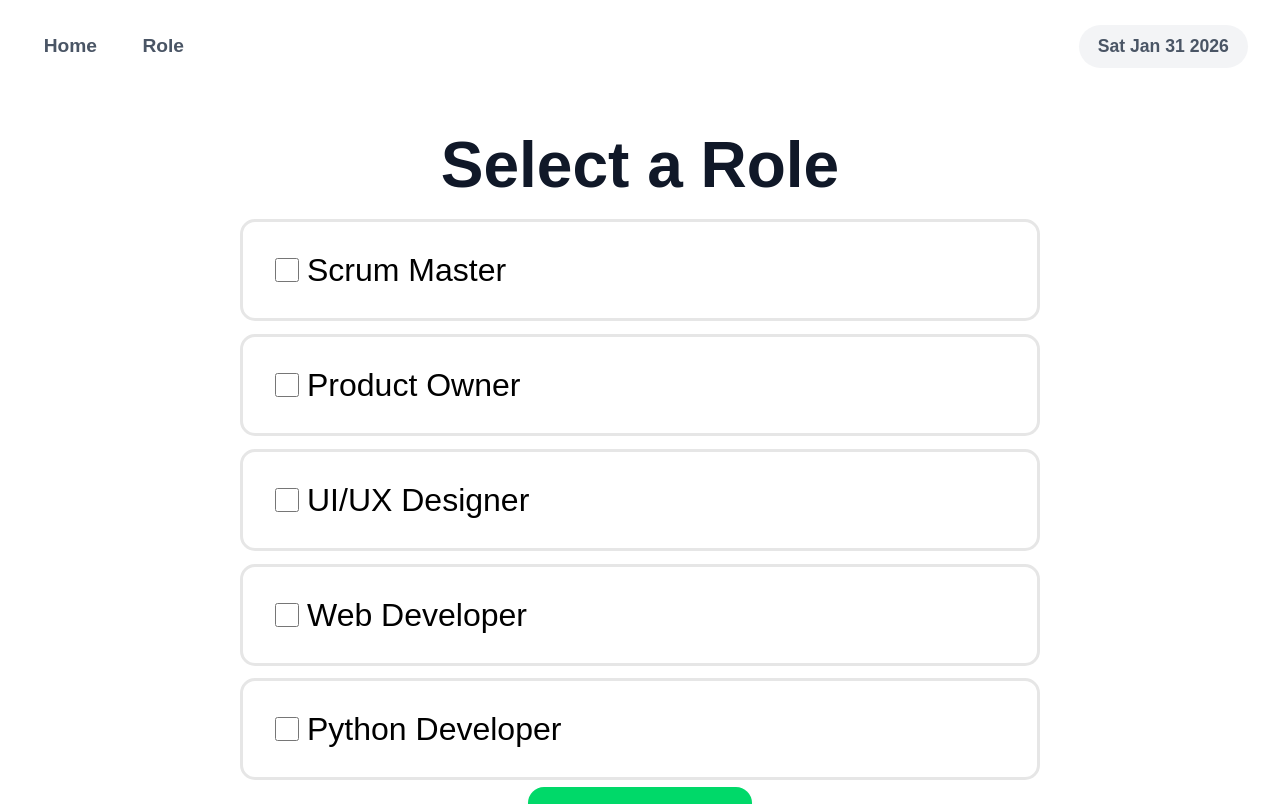
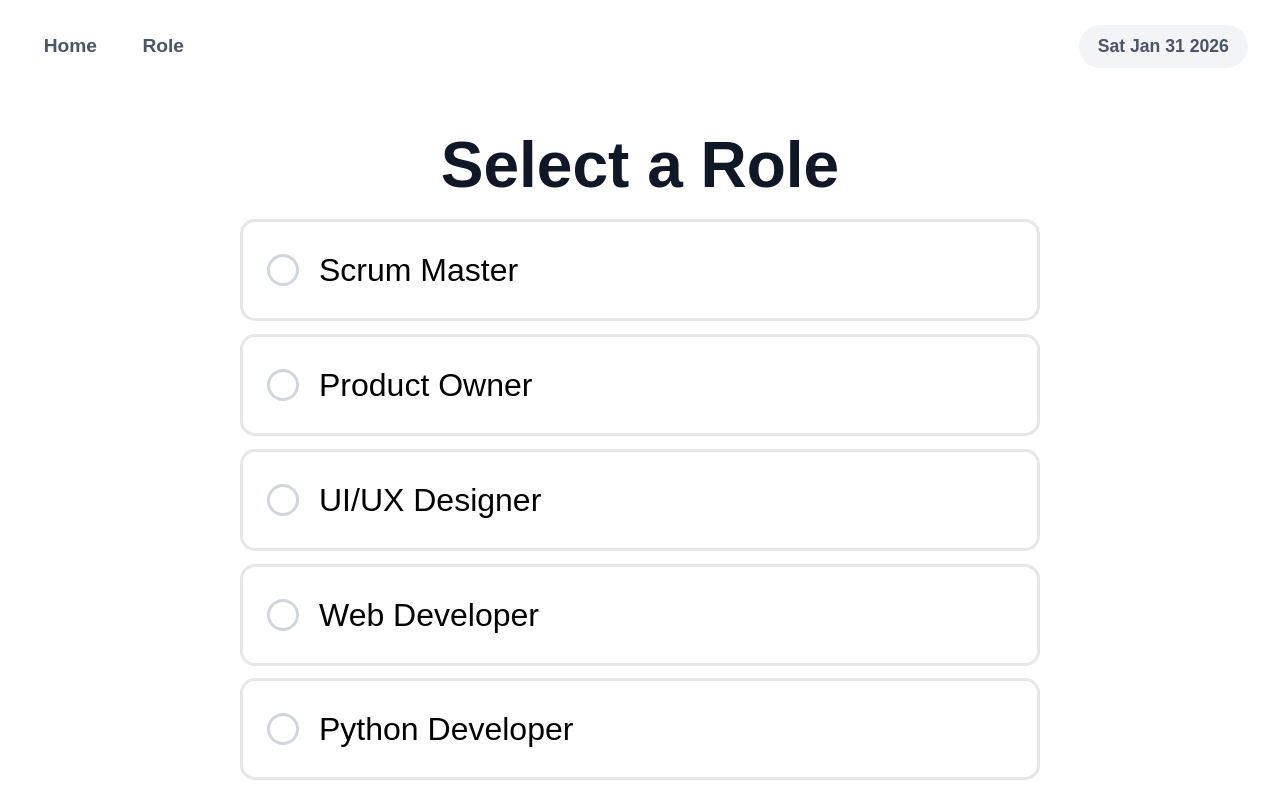
Before and after one commit to chingu-voyages/V59-tier1-team-03, a React (Vite) app: page /roles in a window 1280 px wide. Shown: the top 804 px of the page. Built offline with nearby package versions, Linux system fonts and the light colour scheme.

Commit message:
Changed checkboxes in role selection

```diff
--- a/src/components/roleSelection/roleCheckbox.jsx
+++ b/src/components/roleSelection/roleCheckbox.jsx
@@ -4,7 +4,9 @@ const RoleCheckbox = props => {
     return (
         <>
             <label className="role-option-wrapper" for={props.option}>
-                <input className="checkbox" type="checkbox" id={props.option}/>
+                {/*<input className="checkbox" type="checkbox" id={props.option}/>*/}
+                <div className="role-checkbox-container">
+                </div>
                 {props.option}
             </label>
         </>
--- a/src/index.css
+++ b/src/index.css
@@ -220,6 +220,7 @@ footer {
   flex-direction: column;
   justify-content: center;
   align-items: center;
+  margin-bottom: 2.5rem;
 }
 .role-option-wrapper{
   display: flex;
@@ -233,6 +234,7 @@ footer {
   font-size: clamp(1rem, 5vw, 2rem);
   font-weight: 500;
   margin: 0.4rem 0rem;
+  gap: 1.25rem;
 }
 .checkbox{
   margin: 0.5rem;
@@ -328,15 +330,22 @@ footer {
 }
 
 .checkbox-container {
-  width: 2rem;
-  height: 2rem;
+  min-width: 2rem;
+  min-height: 2rem;
   border: 3px solid #d1d5dc;
   border-radius: 0.25rem;
 }
 
+.role-checkbox-container {
+  min-width: 2rem;
+  min-height: 2rem;
+  border: 3px solid #d1d5dc;
+  border-radius: 1rem;
+}
+
 .checkbox-container-active { /* after an answer is selected */
-  width: 2rem;
-  height: 2rem;
+  min-width: 2rem;
+  min-height: 2rem;
   border: 3px solid #00c950;
   border-radius: 0.25rem;
   background-color: #00c950;
```
